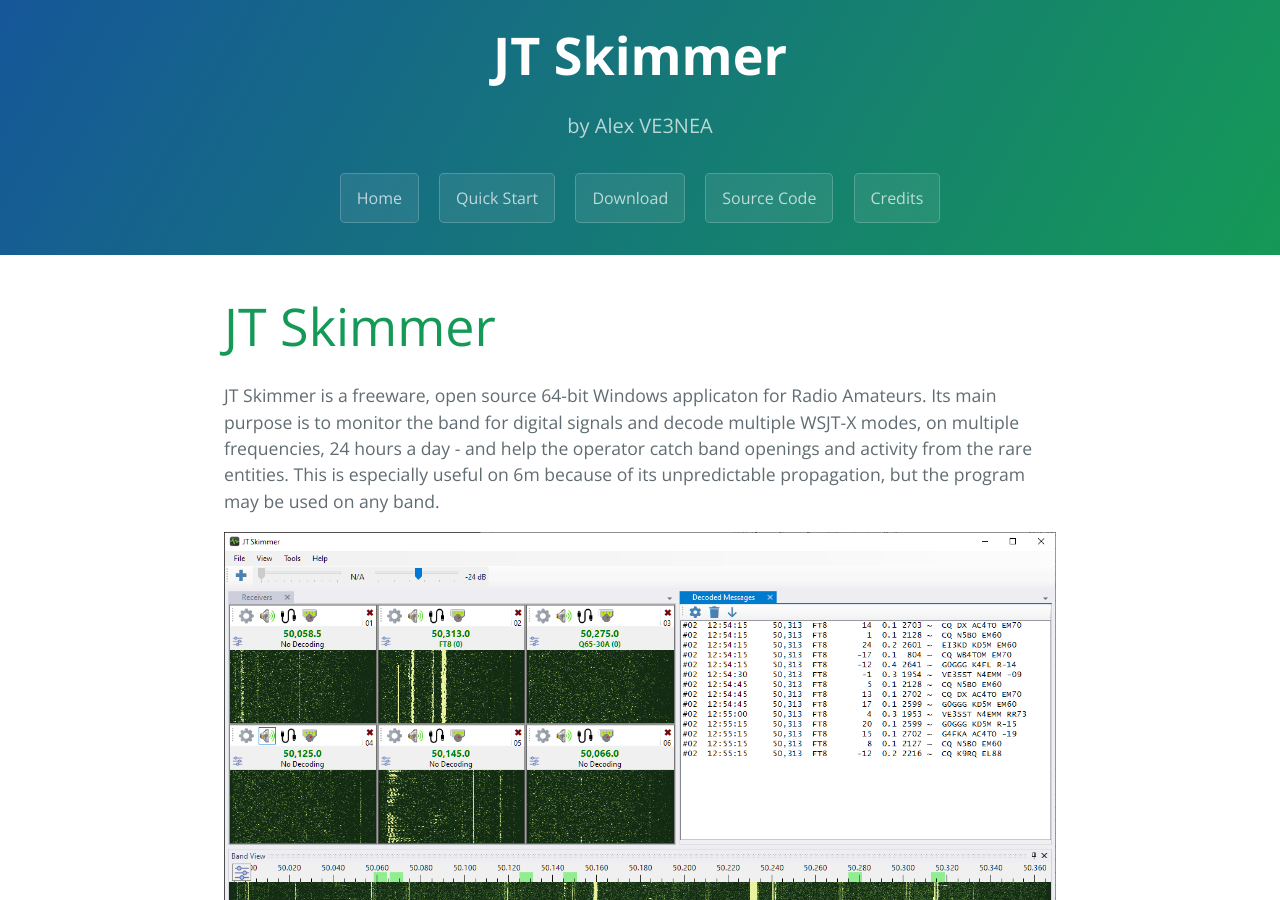
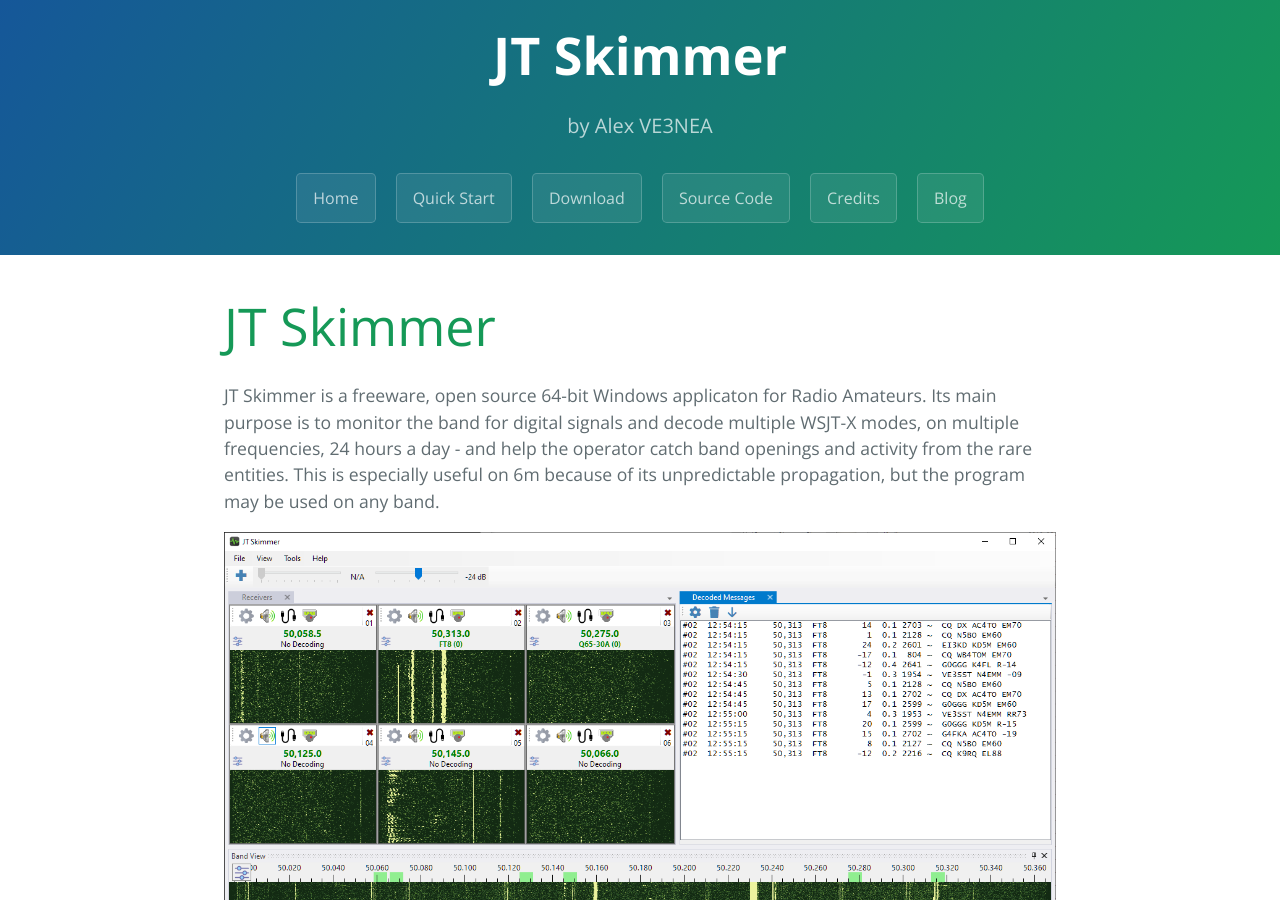
Before and after one commit to VE3NEA/JTSkimmer, a Jekyll site: the page built from docs/index.md, in a window 1280 px wide and 900 px high. Built offline with Jekyll 4.4.1, drawn with Linux system fonts in a browser that asks for light colours.

Commit message:
docs: add blog

```diff
--- a/docs/_layouts/default.html
+++ b/docs/_layouts/default.html
@@ -1,3 +1,6 @@
+---
+---
+
 <!DOCTYPE html>
 <html lang="{{ site.lang | default: "en-US" }}">
   <head>
@@ -17,11 +20,12 @@
     <header class="page-header" role="banner">
       <h1 class="project-name">{{ site.title }}</h1>
       <h2 class="project-tagline">{{ page.description | default: site.description | default: site.github.project_tagline }}</h2>
-        <a href="index.html" class="btn">Home</a>
-        <a href="quick_start.html" class="btn">Quick Start</a>
-        <a href="download.html" class="btn">Download</a>
+        <a href={{"/index.html" | relative_url}} class="btn">Home</a>
+        <a href={{"/quick_start.html" | relative_url}} class="btn">Quick Start</a>
+        <a href={{"/download.html" | relative_url}} class="btn">Download</a>
         <a href="https://github.com/VE3NEA/JTSkimmer" class="btn">Source Code</a>
-        <a href="credits.html" class="btn">Credits</a>
+        <a href={{"/credits.html" | relative_url}} class="btn">Credits</a>
+        <a href={{"/blog.html" | relative_url}} class="btn">Blog</a>
     </header>
 
     <main id="content" class="main-content" role="main">
```
Also changed, not shown: docs/_layouts/post.html (added, +7 -0 lines), docs/_posts/2024-01-28-splitter.md (added, +3 -0 lines), docs/blog.html (added, +12 -0 lines).
